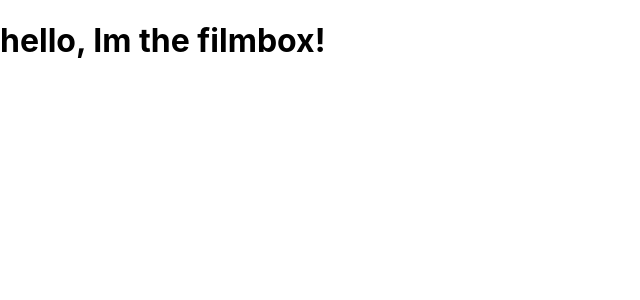
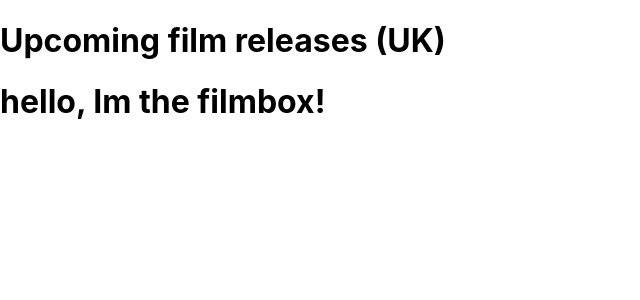
Before and after one commit to basically-joe/filmRelease_reactJS, a React (Create React App) app: page / in a window 1280 px wide. Shown: the top 300 px of the page, without its empty margins (0-640 px from the left). Built offline with nearby package versions, Linux system fonts and the light colour scheme.

Commit message:
title added to app.js, works in browser

```diff
--- a/src/App.js
+++ b/src/App.js
@@ -5,7 +5,11 @@ import './App.css';
 class App extends Component {
   render() {
     return (
-      <FilmBox/>
+      <div>
+        <h1>Upcoming film releases (UK)</h1>
+        <FilmBox />
+      </div>
+
     );
   }
 }
```
